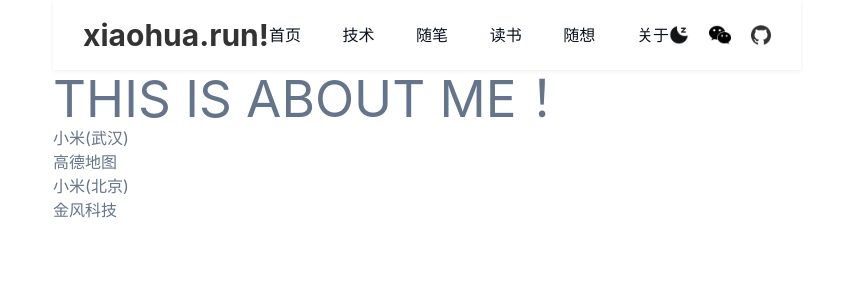
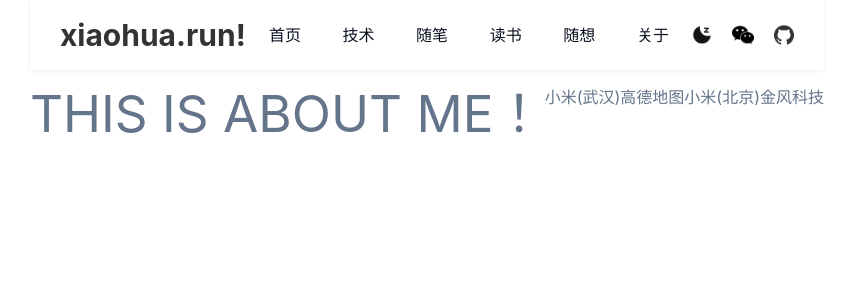
Before and after one commit to pengxiaohua/my-blog-web, a React (Vite) app: page /about-me in a window 1280 px wide. Shown: the top 300 px of the page, without its empty margins (213-1067 px from the left). Built offline with nearby package versions, Linux system fonts and the light colour scheme; what tailwindcss-dark-mode would draw is missing.

Commit message:
feat: 统一内容区域样式

```diff
--- /dev/null
+++ b/src/components/ContentWrap/index.scss
@@ -0,0 +1,13 @@
+.content-wrap {
+  display: flex;
+  max-width: 1080px;
+  margin: 0 auto;
+  padding: 15px 0;
+  box-sizing: border-box;
+}
+
+@media (max-width: 750px) {
+  .content-wrap {
+    margin: 0 20px;
+  }
+}
--- /dev/null
+++ b/src/components/ContentWrap/index.tsx
@@ -0,0 +1,26 @@
+import React, {FC} from "react"
+
+import './index.scss'
+
+interface IProps {
+  children: any
+}
+
+const defaultProps = {}
+
+type DefaultProps = Readonly<typeof defaultProps>
+
+type Props = IProps & Partial<DefaultProps>
+
+const ContentWrap: FC<Props> = (props) => {
+  const { children } = props
+  console.log({children});
+
+  return (
+    <div className="content-wrap">{children}</div>
+  )
+}
+
+ContentWrap.defaultProps = defaultProps
+
+export default ContentWrap
--- a/src/index.tsx
+++ b/src/index.tsx
@@ -7,6 +7,7 @@ import Home from './pages/Home';
 import AboutMe from './pages/AboutMe'
 import BlogDetail from './pages/BlogDetail'
 import BackStage from './pages/BackStage';
+import Reading from './pages/Reading';
 import './index.css'
 
 ReactDOM.createRoot(document.getElementById('root') as HTMLElement).render(
@@ -15,6 +16,7 @@ ReactDOM.createRoot(document.getElementById('root') as HTMLElement).render(
       <Routes>
         <Route path="/" element={<Home />} />
         <Route path="/about-me" element={<AboutMe />} />
+        <Route path="/reading" element={<Reading />} />
         <Route path={`/blog-detail/:id`} element={<BlogDetail />} />
         <Route path="/back-stage" element={<BackStage />} />
       </Routes>
--- a/src/pages/AboutMe/index.tsx
+++ b/src/pages/AboutMe/index.tsx
@@ -1,6 +1,7 @@
 import React, { FC } from "react"
 
 import Header from "../../components/Header"
+import ContentWrap from "../../components/ContentWrap"
 import './index.scss'
 
 interface IProps { }
@@ -15,11 +16,14 @@ const AboutMe: FC<Props> = (props) => {
   return (
     <div className="about-me">
       <Header />
-      <h1>THIS IS ABOUT ME！</h1>
-      <h3>小米(武汉)</h3>
-      <h3>高德地图</h3>
-      <h3>小米(北京)</h3>
-      <h3>金风科技</h3>
+      <ContentWrap>
+        <h1>THIS IS ABOUT ME！</h1>
+        <h3>小米(武汉)</h3>
+        <h3>高德地图</h3>
+        <h3>小米(北京)</h3>
+        <h3>金风科技</h3>
+      </ContentWrap>
+
     </div>
   )
 }
--- a/src/pages/BlogDetail/index.tsx
+++ b/src/pages/BlogDetail/index.tsx
@@ -1,5 +1,6 @@
 import React, { FC } from "react"
 
+import ContentWrap from "../../components/ContentWrap"
 import Header from '../../components/Header'
 
 interface IProps { }
@@ -14,7 +15,7 @@ const BlogDetail: FC<Props> = (props) => {
   return (
     <div className="blog-detail">
       <Header />
-      <h1>THIS IS BLOG DETAIL！</h1>
+      <ContentWrap>blog-detail</ContentWrap>
     </div>
   )
 }
--- /dev/null
+++ b/src/pages/Reading/index.scss
@@ -0,0 +1,3 @@
+.reading-page {
+
+}
--- /dev/null
+++ b/src/pages/Reading/index.tsx
@@ -0,0 +1,26 @@
+import React, {FC} from "react"
+
+import ContentWrap from "../../components/ContentWrap"
+import Header from "../../components/Header"
+import './index.scss'
+
+interface IProps {}
+
+const defaultProps = {}
+
+type DefaultProps = Readonly<typeof defaultProps>
+
+type Props = IProps & Partial<DefaultProps>
+
+const Reading: FC<Props> = (props) => {
+  return (
+    <div className="reading-page">
+      <Header />
+      <ContentWrap>reading</ContentWrap>
+    </div>
+  )
+}
+
+Reading.defaultProps = defaultProps
+
+export default Reading
```
